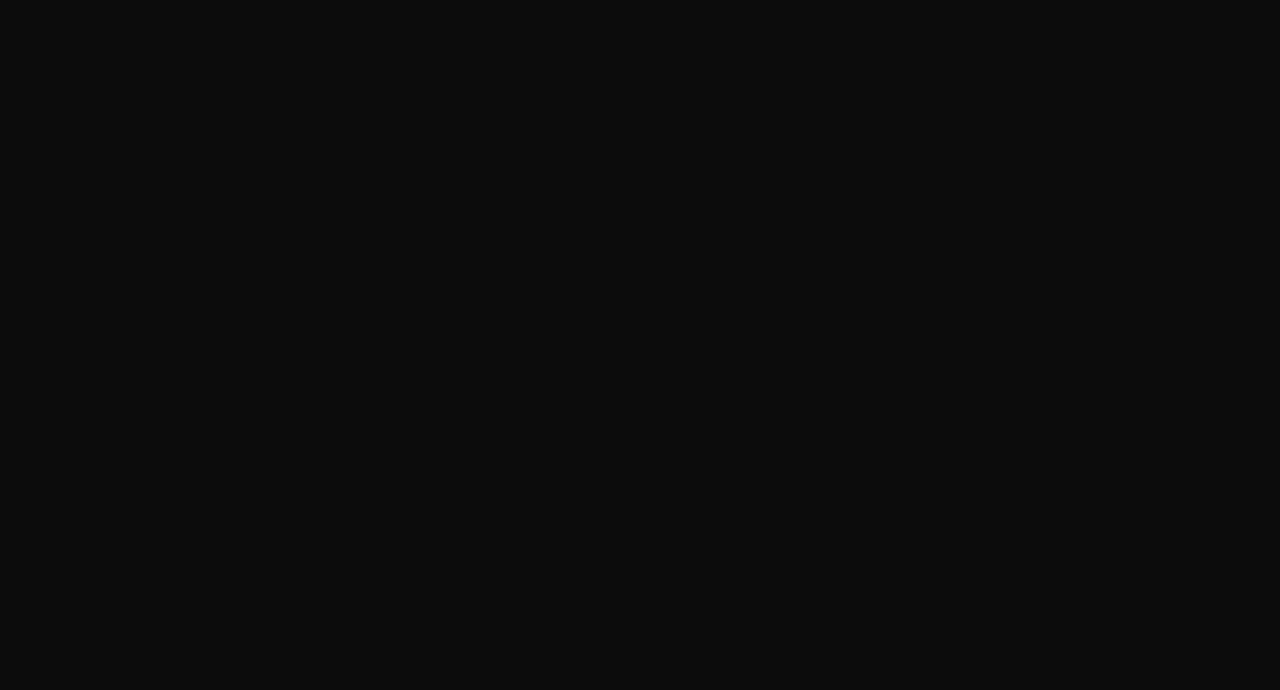
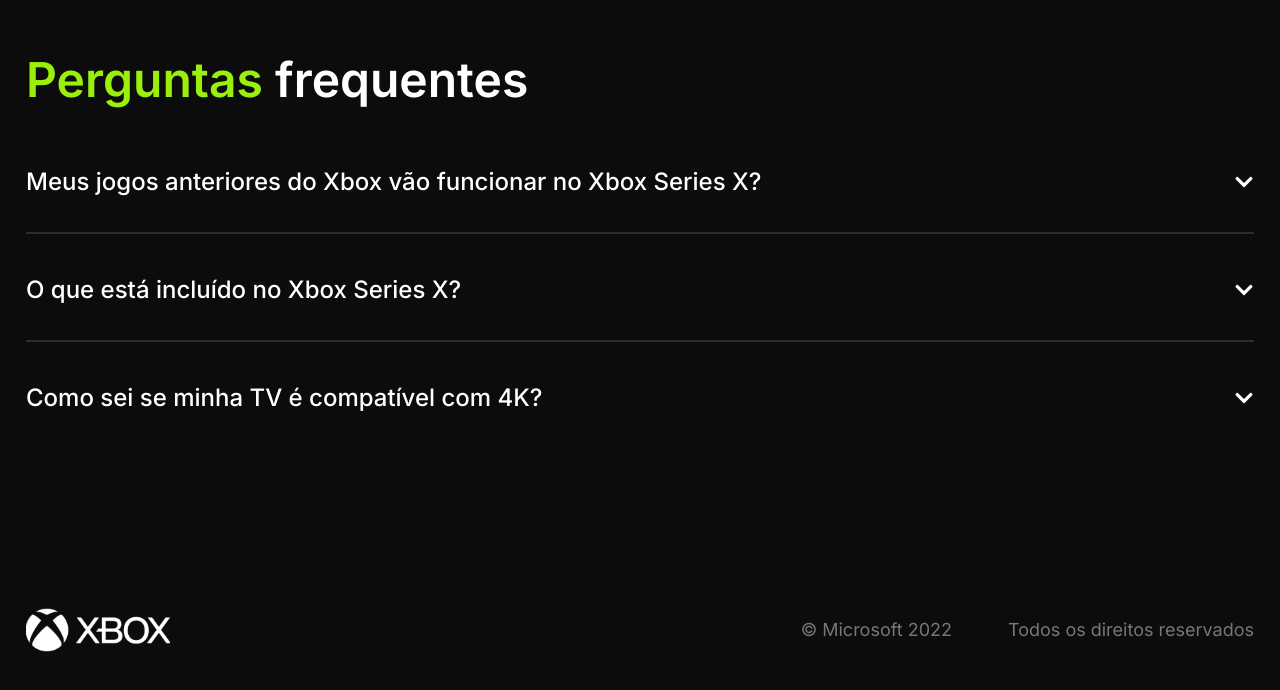
Before and after one commit to leovargasdev/xbox, a Next.js app: page / in a window 1280 px wide. Shown: the part 2528-3218 px from the top of the page. Before the commit the page ends 2284 px from the top, so only its background shows below. Built offline with nearby package versions, Linux system fonts and the light colour scheme.

Commit message:
feat: adicionando as seções footer e questions

```diff
--- /dev/null
+++ b/src/components/Footer/index.tsx
@@ -0,0 +1,12 @@
+import styles from './styles.module.scss'
+
+export const Footer = () => (
+  <footer className={styles.container}>
+    <img src="logo.svg" alt="" />
+
+    <h4>© Microsoft 2022</h4>
+    <a href="https://twitch.tv/leovargasdev" target="_blank" rel="noreferrer">
+      Todos os direitos reservados
+    </a>
+  </footer>
+)
--- /dev/null
+++ b/src/components/Footer/styles.module.scss
@@ -0,0 +1,26 @@
+.container {
+  display: flex;
+  align-items: center;
+  padding: 5rem 0;
+
+  img {
+    width: 144px;
+    height: 44px;
+    margin-right: auto;
+  }
+
+  h4, a {
+    font-weight: 400;
+    color: var(--quartenary);
+    font-size: 1.125rem;
+    line-height: 1.75rem;
+  }
+
+  a {
+    margin-left: 3.5rem;
+
+    &:hover {
+      text-decoration: underline;
+    }
+  }
+}
--- /dev/null
+++ b/src/components/Questions/index.tsx
@@ -0,0 +1,48 @@
+import { useState } from 'react'
+import { FaChevronDown } from 'react-icons/fa'
+
+import styles from './styles.module.scss'
+
+export const Questions = () => {
+  const [activeQuestion, setActiveQuestion] = useState<number>(-1)
+
+  return (
+    <section className={styles.container}>
+      <h1>
+        <span>Perguntas</span> frequentes
+      </h1>
+
+      <ul className={styles.content}>
+        <li
+          onClick={() => setActiveQuestion(1)}
+          className={activeQuestion === 1 ? styles.active : ''}
+        >
+          <strong>
+            Meus jogos anteriores do Xbox vão funcionar no Xbox Series X?
+            <FaChevronDown />
+          </strong>
+          <p>Lorem ipsum dolor sit amet, consectetur adipiscing elit.</p>
+        </li>
+        <li
+          onClick={() => setActiveQuestion(2)}
+          className={activeQuestion === 2 ? styles.active : ''}
+        >
+          <strong>
+            O que está incluído no Xbox Series X?
+            <FaChevronDown />
+          </strong>
+          <p>Lorem ipsum dolor sit amet, consectetur adipiscing elit.</p>
+        </li>
+        <li
+          onClick={() => setActiveQuestion(3)}
+          className={activeQuestion === 3 ? styles.active : ''}
+        >
+          <strong>
+            Como sei se minha TV é compatível com 4K? <FaChevronDown />
+          </strong>
+          <p>Lorem ipsum dolor sit amet, consectetur adipiscing elit.</p>
+        </li>
+      </ul>
+    </section>
+  )
+}
--- /dev/null
+++ b/src/components/Questions/styles.module.scss
@@ -0,0 +1,84 @@
+.container {
+  display: flex;
+  flex-direction: column;
+  align-items: stretch;
+
+  padding: 300px 0 112px;
+
+  h1 {
+    font-size: 3rem;
+    line-height: 3rem;
+    font-weight: 600;
+
+    margin-bottom: 3.75rem;
+
+    span {
+      color: var(--secondary);
+    }
+  }
+}
+
+.content {
+  display: flex;
+  flex-direction: column;
+  align-items: stretch;
+  row-gap: 2rem;
+
+  list-style: none;
+
+  li {
+    display: flex;
+    flex-direction: column;
+
+    overflow: hidden;
+    max-height: 36px;
+
+    transition: all 0.4s;
+
+    &:not(:first-child) {
+      max-height: 76px;
+      padding-top: 2.375rem;
+      border-top: 2px solid #2E2E2E;
+    }
+
+    &:hover {
+      cursor: pointer;
+    }
+  }
+
+  strong {
+    display: flex;
+    align-items: center;
+    justify-content: space-between;
+
+    font-size: 1.5rem;
+    font-weight: 500;
+    line-height: 2.25rem;
+
+    svg {
+      width: 1.25rem;
+      height: auto;
+      transition: all 0.4s;
+    }
+  }
+
+  p {
+    color: var(--terciary);
+    font-size: 1.125rem;
+    line-height: 1.75rem;
+    font-weight: 500;
+
+    padding-left: 2rem;
+    margin-top: 2.25rem;
+  }
+
+  li.active {
+    max-height: 2000px;
+
+    svg {
+      color: var(--secondary);
+      transform: rotate(-180deg);
+    }
+  }
+
+}
--- a/src/pages/index.tsx
+++ b/src/pages/index.tsx
@@ -3,6 +3,8 @@
 import { BannerHero } from 'components/BannerHero'
 import { Info } from 'components/Info'
 import { Games } from 'components/Games'
+import { Questions } from 'components/Questions'
+import { Footer } from 'components/Footer'
 
 import styles from 'styles/home.module.scss'
 
@@ -16,6 +18,8 @@
       <BannerHero />
       <Info />
       <Games />
+      <Questions />
+      <Footer />
     </div>
   )
 }
```
